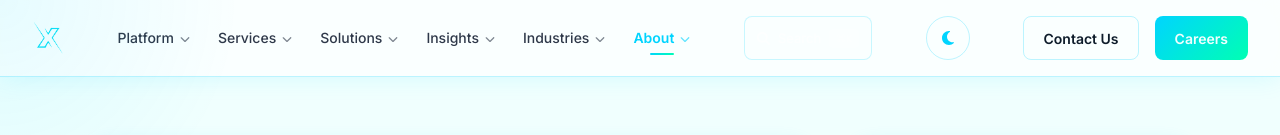
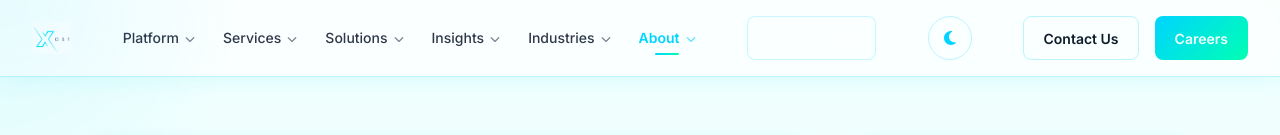
Before and after one commit to wuhsofficial/xost, a React (Vite) app in the folder frontend/: page /about in a window 1280 px wide. Shown: the top 135 px of the page. Built offline with nearby package versions, Linux system fonts and the light colour scheme.

Commit message:
feat: use xost.png logo and set favicon to logo.png

```diff
--- a/frontend/index.html
+++ b/frontend/index.html
@@ -5,7 +5,7 @@
     <meta name="viewport" content="width=device-width, initial-scale=1.0" />
     <meta name="description" content="Tech Digital Agency — Strategy. Execution. Scale. Premium digital solutions including web development, app development, AI/ML, UI/UX design, SEO, and digital marketing." />
     <title>Tech Digital Agency — Strategy. Execution. Scale.</title>
-    <link rel="icon" type="image/x-icon" href="/favicon.ico" />
+    <link rel="icon" type="image/png" href="/logo.png" />
     <link rel="preconnect" href="https://fonts.googleapis.com" />
     <link rel="preconnect" href="https://fonts.gstatic.com" crossorigin />
     <link href="https://fonts.googleapis.com/css2?family=Inter:wght@400;500;600;700&family=Space+Grotesk:wght@500;600;700&display=swap" rel="stylesheet" />
--- a/frontend/src/components/Logo/Logo.tsx
+++ b/frontend/src/components/Logo/Logo.tsx
@@ -20,6 +20,9 @@ export default function Logo({
   // Determine size based on variant if not provided
   const iconHeight = size || (variant === 'stacked' ? 120 : 32);
 
+  // Use xost.png for main branding (spells Xost), logo.png for icon-only symbol (X-only)
+  const logoSrc = variant === 'icon-only' ? '/logo.png' : '/xost.png';
+
   const containerClasses = [
     styles.container,
     className
@@ -28,7 +31,7 @@ export default function Logo({
   return (
     <div className={containerClasses} onClick={onClick}>
       <img
-        src="/logo.png"
+        src={logoSrc}
         alt="XOST Logo"
         style={{
           height: iconHeight,
```
Also changed, not shown: frontend/public/xost.png (added).
